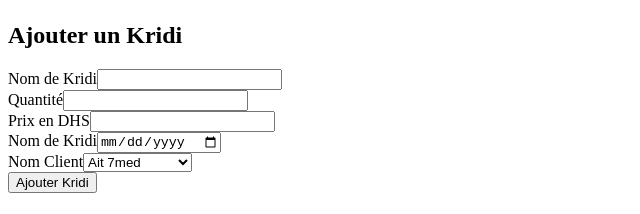
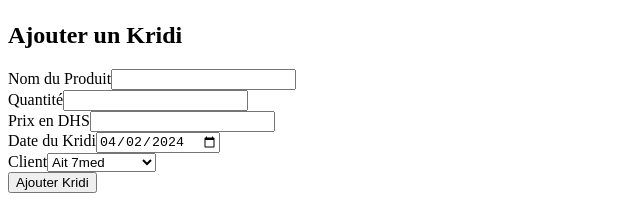
Before and after one commit to amineakkour/kridino, a React (Vite) app: page /kridis/ajouter in a window 1280 px wide. Shown: the part 151-365 px from the top of the page, without its empty margins (0-640 px from the left). Built offline with nearby package versions, Linux system fonts and the light colour scheme; the HTML template or start-up script is replaced by a standard one.

Commit message:
add default current day to add kridi page

```diff
--- /dev/null
+++ b/src/funcs/getCurrentDate.js
@@ -0,0 +1,9 @@
+export default function getCurrentDate(){
+  const date = new Date();
+
+  const year = date.getFullYear();
+  const month = date.getMonth() + 1;
+  const day = date.getDate();
+
+  return year + '-0' + month + '-0' + day;
+}
--- a/src/pages/AddKridi.jsx
+++ b/src/pages/AddKridi.jsx
@@ -1,4 +1,10 @@
+import { useEffect, useState } from "react"
+import getCurrentDate from "../funcs/getCurrentDate";
+
 export default function AddKridi() {
+  const [date, setDate] = useState(getCurrentDate());
+
+
   return (
     <div className="">
       <h2 className="text-lg font-medium my-2 mt-6">Ajouter un Kridi</h2>
@@ -6,7 +12,7 @@ export default function AddKridi() {
       <form action="">
         <div className="grid grid-cols-[1fr_auto_auto] grid-rows-1 gap-2">
           <div>
-            <label htmlFor="name" className="block text-sm text-gray-700">Nom de Kridi</label>
+            <label htmlFor="name" className="block text-sm text-gray-700">Nom du Produit</label>
             <input type="text" id="name" className="input w-full" />
           </div>
 
@@ -23,12 +29,12 @@ export default function AddKridi() {
 
         <div className="grid grid-cols-[1fr_1fr] grid-rows-1 gap-2 my-2">
           <div>
-            <label htmlFor="name" className="block text-sm text-gray-700">Nom de Kridi</label>
-            <input type="date" id="name" className="input w-full" />
+            <label htmlFor="name" className="block text-sm text-gray-700">Date du Kridi</label>
+            <input type="date" id="name" className="input w-full" value={date} onChange={e => setDate(e.target.value)} />
           </div>
 
           <div>
-            <label htmlFor="name" className="block text-sm text-gray-700">Nom Client</label>
+            <label htmlFor="name" className="block text-sm text-gray-700">Client</label>
             <select name="clients" id="clients" className="input w-full">
               <option value="1">Ait 7med</option>
               <option value="2">Ait Mo7emad</option>
```
